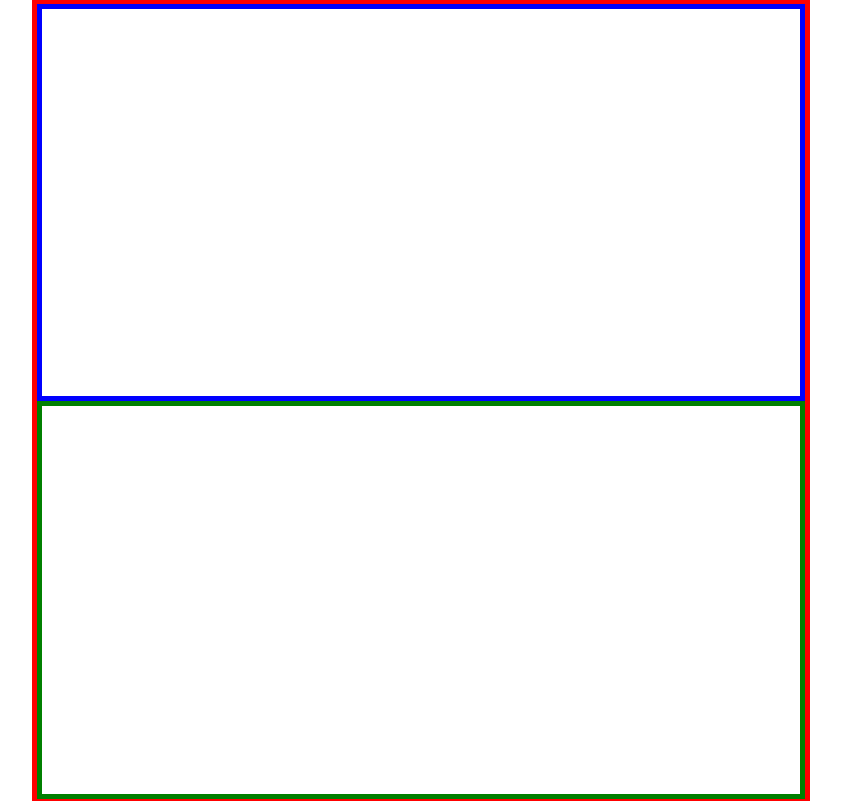
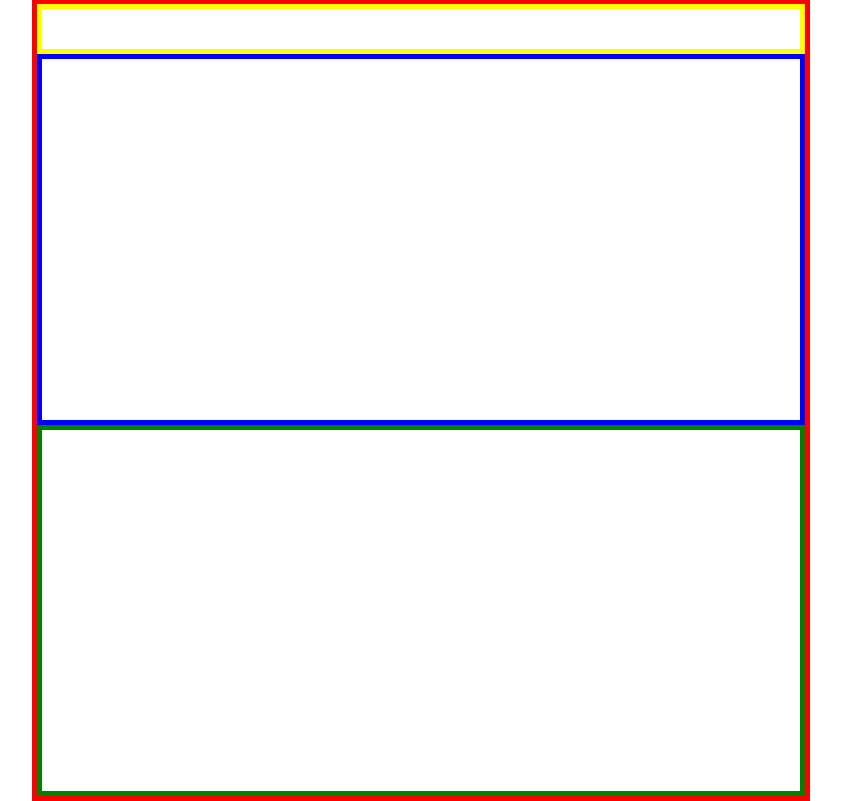
Before and after one commit to z-nerd/zcalc-web, a React (Vite) app: page / in a window 1280 px wide. Shown: the whole page, without its empty margins (219-1060 px from the left). Built offline with nearby package versions, Linux system fonts and the light colour scheme.

Commit message:
Css grid part #1

```diff
--- a/src/App.scss
+++ b/src/App.scss
@@ -6,15 +6,23 @@
     inset-block-start: 50%;
     inset-inline-start: 50%;
     transform: translate(-50%, -50%);
+    display: grid;
+    grid-template: 50px 2fr 2fr / auto;
     border: 5px solid red;
+
+    &--advance {
+        grid-template: 50px 2fr 3fr / auto;
+    }
+}
+
+.calc-menu {
+    border: 5px solid yellow;
 }
 
 .calc-disp {
-    height: 48.9%;
     border: 5px solid blue;
 }
 
 .clac-key {
-    height: 48.9%;
     border: 5px solid green;
 }
--- a/src/App.tsx
+++ b/src/App.tsx
@@ -55,6 +55,7 @@ function App() {
 
   return (
     <main className="calc">
+      <div className="calc-menu"></div>
       <div className="calc-disp"></div>
       <div className="clac-key"></div>
     </main>
```
